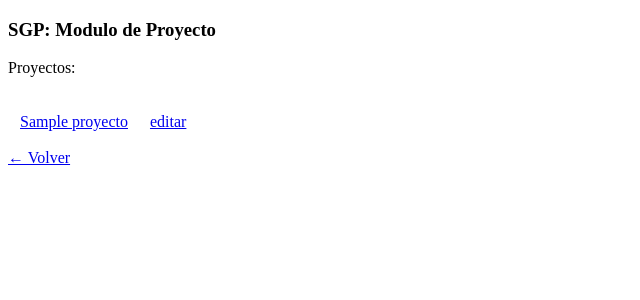
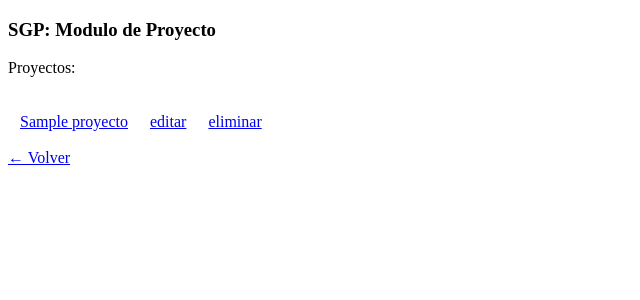
Before and after one commit to santi-acv/sgp-is2, a Django app: page /sgp/proyectos/ in a window 1280 px wide. Shown: the top 300 px of the page, without its empty margins (0-640 px from the left). Run offline with Django 3.2, Linux system fonts and the light colour scheme; tables that the repository leaves empty hold one stand-in row (values such as "Sample post").

Commit message:
agrega la funcion eliminar proyecto

```diff
--- a/sgp/templates/sgp/proyectos.html
+++ b/sgp/templates/sgp/proyectos.html
@@ -22,6 +22,9 @@
             <td align = "right">
                 <a href="{% url 'sgp:editar_proyecto' proyecto.id %}">editar</a>
             </td>
+            <td align = "right">
+                <a href="{% url 'sgp:eliminar_proyecto' proyecto.id %}">eliminar</a>
+            </td>
         </tr>
     {% endfor %}
 </table>
--- a/sgp/urls.py
+++ b/sgp/urls.py
@@ -11,4 +11,5 @@ urlpatterns = [
     path('proyectos/', views.proyectos, name='proyectos'),
     path('mostrar_proyecto/<proyecto_id>', views.mostrar_proyecto, name='mostrar_proyecto'),
     path('editar_proyecto/<proyecto_id>', views.editar_proyecto, name='editar_proyecto'),
+    path('eliminar_proyecto/<proyecto_id>', views.eliminar_proyecto, name='eliminar_proyecto'),
 ]
--- a/sgp/views.py
+++ b/sgp/views.py
@@ -109,3 +109,9 @@ def editar_proyecto(request, proyecto_id):
         return HttpResponseRedirect(reverse('sgp:proyectos'))
     context = {'proyecto': proyecto, 'form': form}
     return render(request, 'sgp/editar_proyecto.html', context)
+
+
+def eliminar_proyecto(request, proyecto_id):
+    proyecto = Proyecto.objects.get(pk=proyecto_id)
+    proyecto.delete()
+    return HttpResponseRedirect(reverse('sgp:proyectos'))
```
